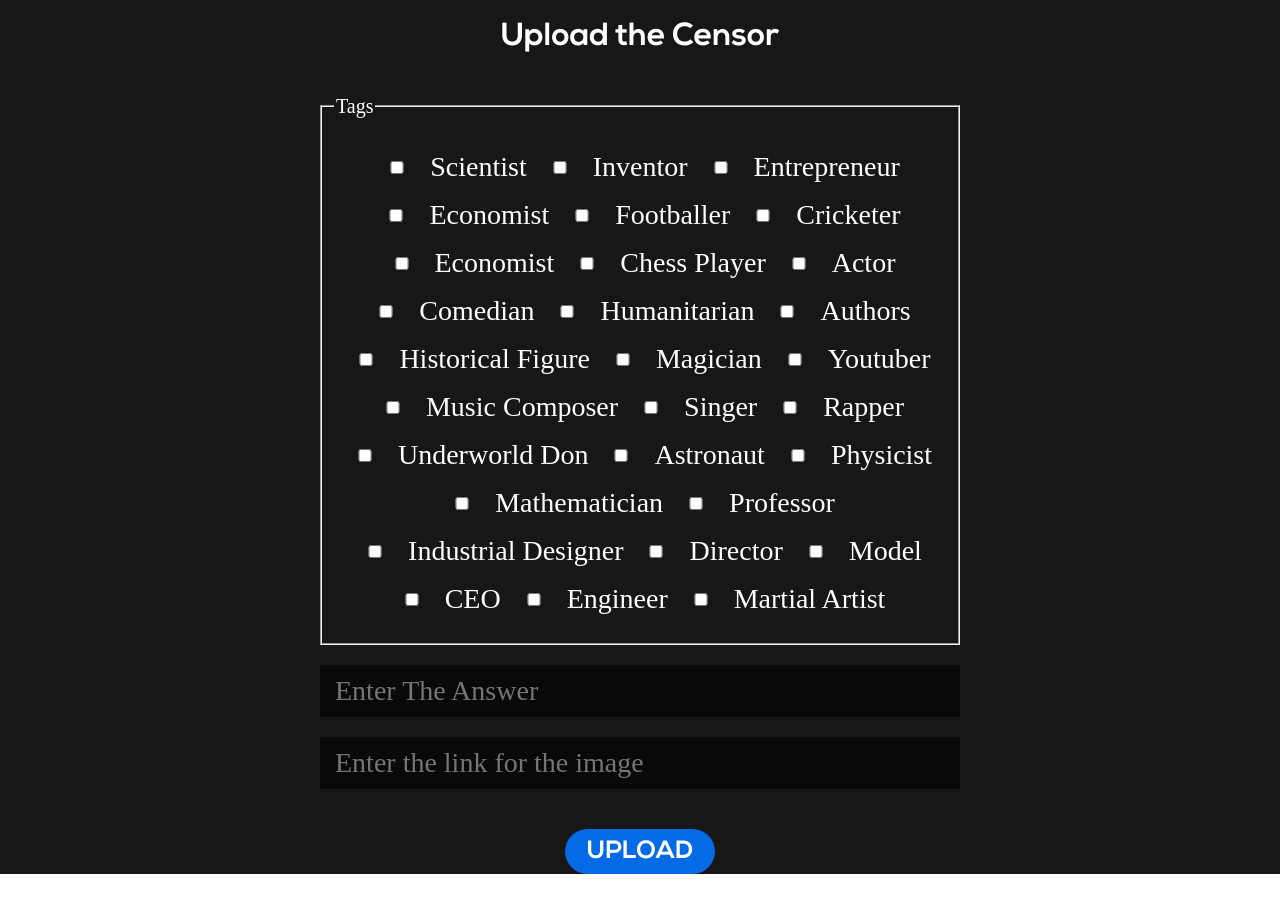
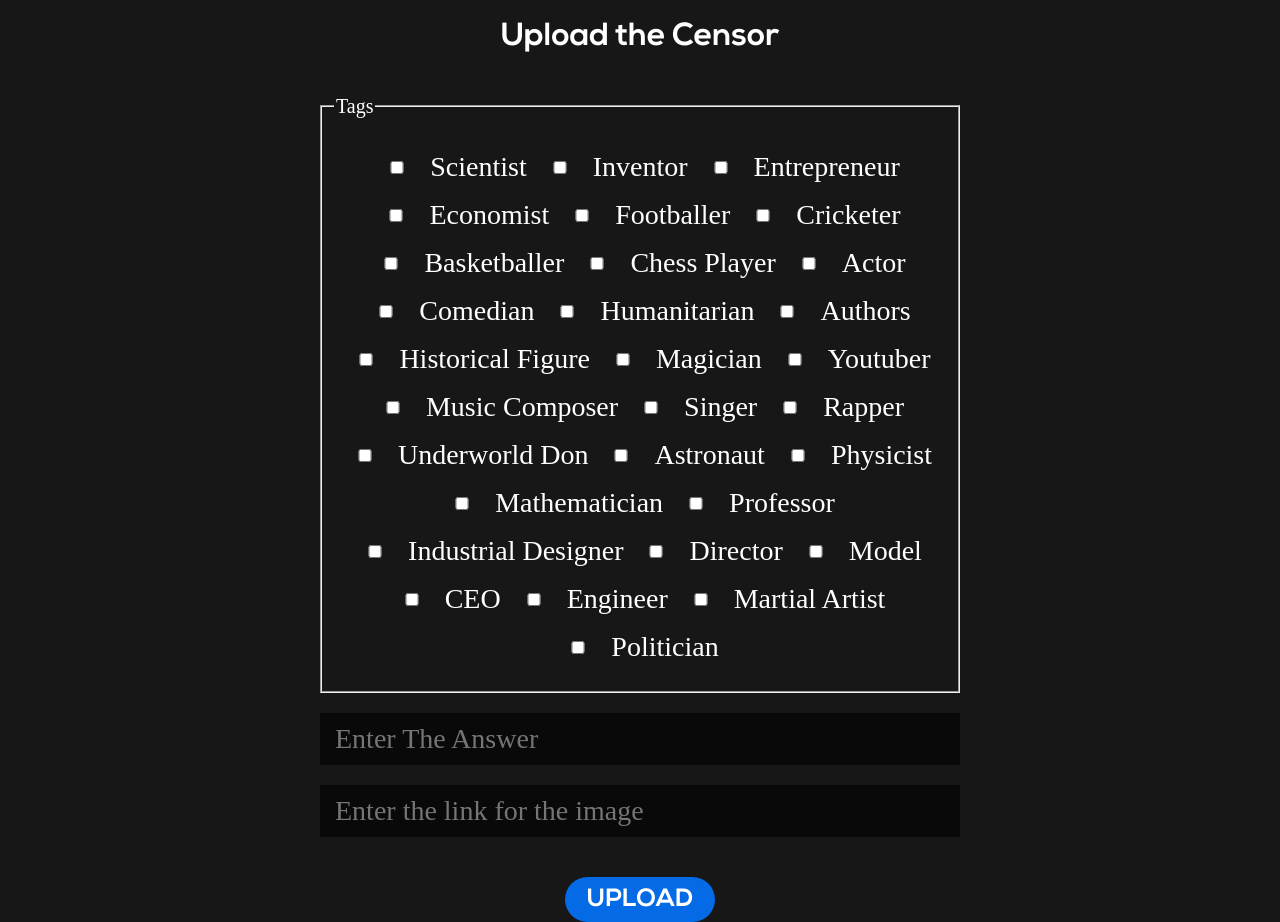
Before and after one commit to ShobhanKarthick/censored, a React (Create React App) app in the folder client/: page /upload in a window 1280 px wide. Before the commit the page ends 874 px from the top, so only its background shows below. Built offline with nearby package versions, Linux system fonts and the light colour scheme; a web font is replaced by a local one.

Commit message:
add tags

```diff
--- a/client/src/Components/Upload.js
+++ b/client/src/Components/Upload.js
@@ -97,7 +97,7 @@ function Upload() {
         <div><input id="Economist" className='upload-tag-input' type='checkbox' value="Economist" onChange={clueHandler} /><label className="upload-input-label" for="Economist">Economist</label></div>
         <div><input id="Footballer" className='upload-tag-input' type='checkbox' value="Footballer" onChange={clueHandler} /><label className="upload-input-label" for="Footballer">Footballer</label></div>
         <div><input id="Cricketer" className='upload-tag-input' type='checkbox' value="Cricketer" onChange={clueHandler} /><label className="upload-input-label" for="Cricketer">Cricketer</label></div>
-        <div><input id="Basketballer" className='upload-tag-input' type='checkbox' value="Economist" onChange={clueHandler} /><label className="upload-input-label" for="Economist">Economist</label></div>
+        <div><input id="Basketballer" className='upload-tag-input' type='checkbox' value="Basketballer" onChange={clueHandler} /><label className="upload-input-label" for="Basketballer">Basketballer</label></div>
         <div><input id="ChessPlayer" className='upload-tag-input' type='checkbox' value="Chess Player" onChange={clueHandler} /><label className="upload-input-label" for="ChessPlayer">Chess Player</label></div>
         <div><input id="Actor" className='upload-tag-input' type='checkbox' value="Actor" onChange={clueHandler} /><label className="upload-input-label" for="Actor">Actor</label></div>
         <div><input id="Comedian" className='upload-tag-input' type='checkbox' value="Comedian" onChange={clueHandler} /><label className="upload-input-label" for="Comedian">Comedian</label></div>
@@ -120,6 +120,7 @@ function Upload() {
         <div><input id="CEO" className='upload-tag-input' type='checkbox' value="CEO" onChange={clueHandler} /><label className="upload-input-label" for="CEO">CEO</label></div>
         <div><input id="Engineer" className='upload-tag-input' type='checkbox' value="Engineer" onChange={clueHandler} /><label className="upload-input-label" for="Engineer">Engineer</label></div>
         <div><input id="MartialArtist" className='upload-tag-input' type='checkbox' value="Martial Artist" onChange={clueHandler} /><label className="upload-input-label" for="MartialArtist">Martial Artist</label></div>
+        <div><input id="Politician" className='upload-tag-input' type='checkbox' value="Politician" onChange={clueHandler} /><label className="upload-input-label" for="Politician">Politician</label></div>
         </fieldset>
       <input
           style={{ marginBottom: "20px" }}
```
